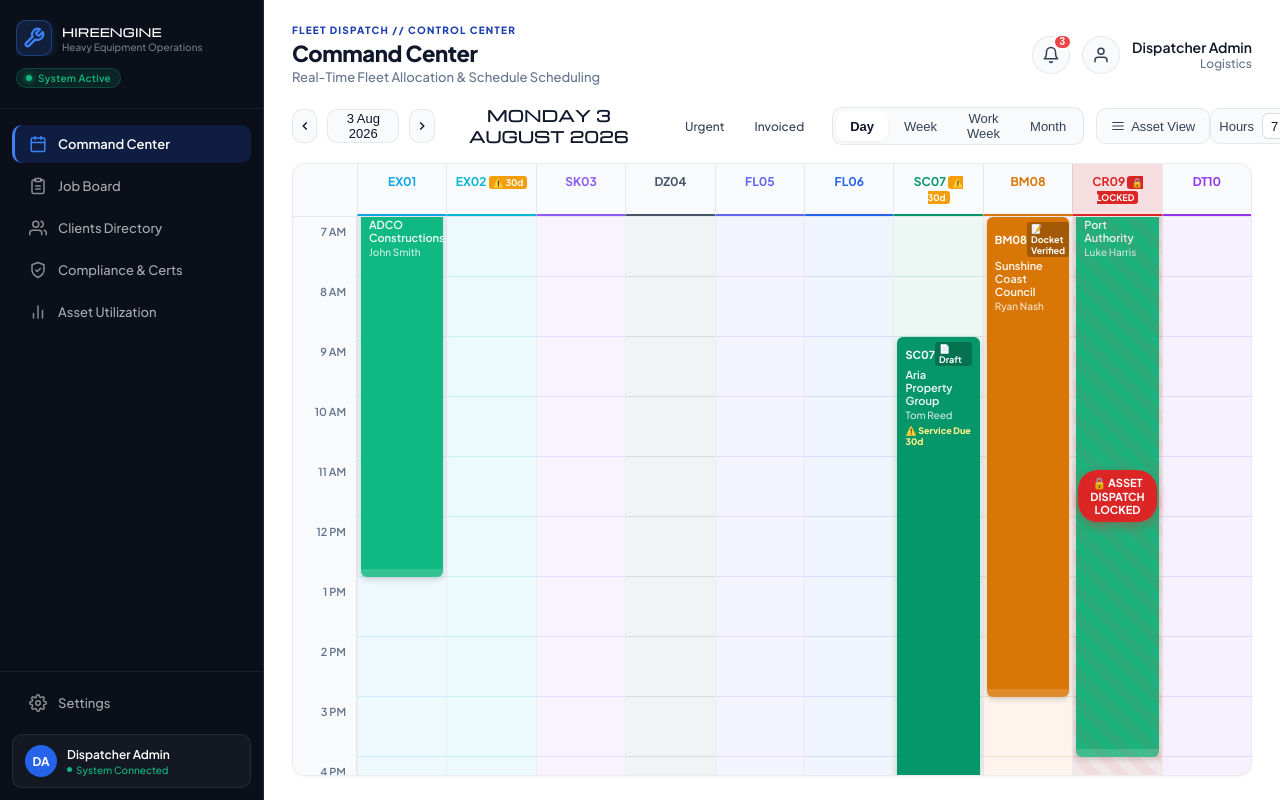
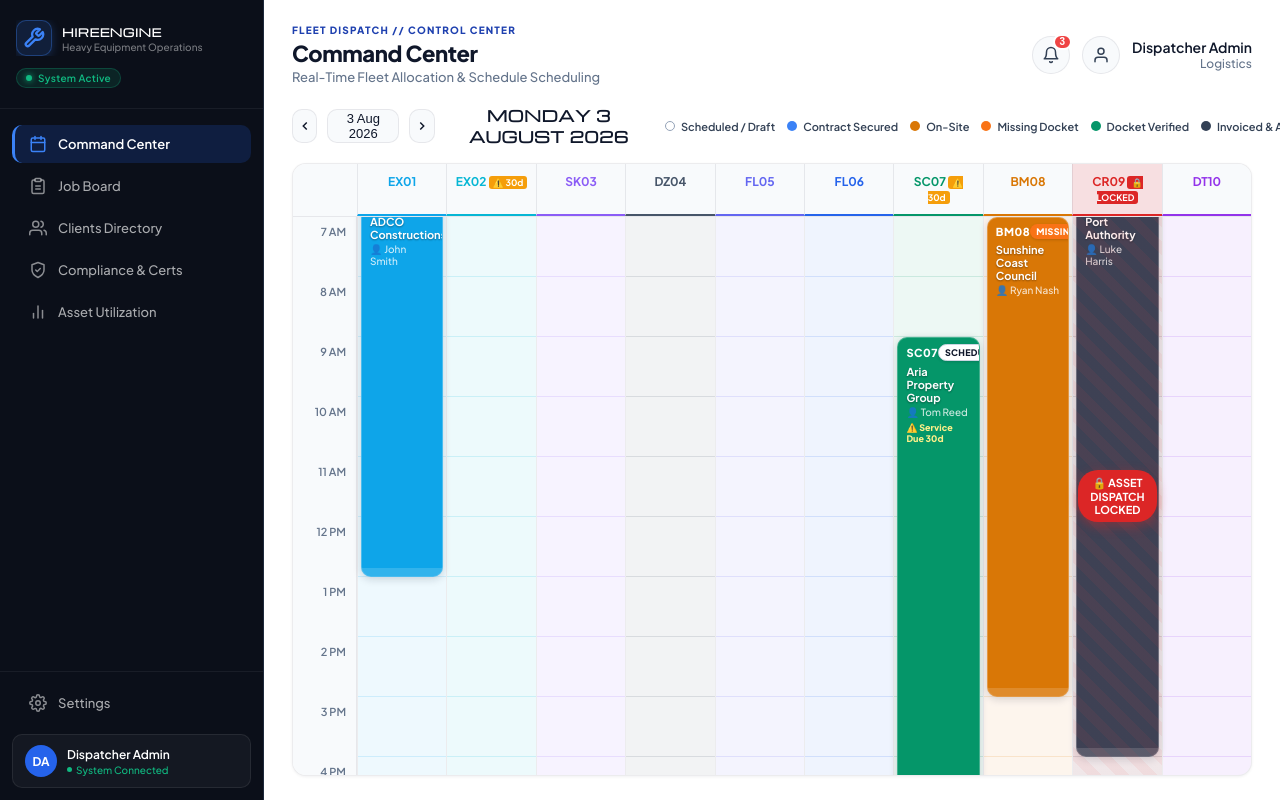
Before and after one commit to JamiePreece09/opsengineroom, a plain HTML site: page index.html in a window 1280 px wide. Both pictures are taken after a click on the button 304 px from the left and 126 px from the top of the page. Drawn offline with nearby package versions, Linux system fonts and the light colour scheme.

Commit message:
Execute Phase 2: Command Center Rebuild with Dual-Layer Visual System, 6 Granular DocuWare Pipeline Status Pills, Chronological Future Lock Rules, DZ04 UI Fix, and Compliance Hazard Locks

```diff
--- a/app.js
+++ b/app.js
@@ -188,9 +188,42 @@ function switchTab(tab){
 }
 
 function getBookingColor(b){
-  if(b.status==='Urgent')return ASSET_HEX.Urgent;
-  if(b.status==='Invoiced')return ASSET_HEX.Invoiced;
-  return ASSET_HEX[b.assetNumber]||ASSET_HEX.Other;
+  // Layer 1 (Block Background): Inherits asset column color so dispatcher instantly identifies asset!
+  const assetObj = assetRegistry.find(a => a.id === b.assetNumber);
+  return assetObj ? assetObj.hex : (ASSET_HEX[b.assetNumber] || '#475569');
+}
+
+/* Layer 2: Granular DocuWare Pipeline Status Pill Generator */
+function renderDocuWarePill(b){
+  const now = new Date();
+  const startD = new Date(b.startTime);
+
+  // Future Lock Rule: Future bookings cannot carry Invoiced or Completed states!
+  if(startD > now && (b.status === 'Invoiced' || b.status === 'Completed')){
+    b.status = 'Scheduled';
+  }
+
+  let pillCls = 'draft';
+  let pillText = 'Scheduled / Draft';
+
+  if(b.status === 'Invoiced'){
+    pillCls = 'archived';
+    pillText = 'Invoiced & Archived';
+  } else if(b.status === 'Completed' && b.docketUploaded){
+    pillCls = 'verified';
+    pillText = 'Docket Verified';
+  } else if(b.status === 'Completed' && !b.docketUploaded){
+    pillCls = 'missing';
+    pillText = 'Missing Docket';
+  } else if(b.status === 'On-Site'){
+    pillCls = 'onsite';
+    pillText = 'On-Site';
+  } else if(b.contractSigned || b.status === 'Dispatched'){
+    pillCls = 'secured';
+    pillText = 'Contract Secured';
+  }
+
+  return `<span class="card-dw-pill ${pillCls}">${pillText}</span>`;
 }
 
 function hasOverlap(asset,start,end,excludeId){
@@ -787,24 +820,20 @@ function renderDayView(body){
       const startMins=(startD.getHours()-minH)*60+startD.getMinutes();
       const dur=(endD-startD)/60000;
       const top=startMins*(PX/60);
-      const height=Math.max(dur*(PX/60),22);
-
-      let color=getBookingColor(b);
-      if(b.status==='Invoiced') color='#10b981';
-
-      let statusTag='📄 Draft';
-      if(b.status==='Invoiced') statusTag='⚡ Invoiced';
-      else if(b.status==='Completed') statusTag='📝 Docket Verified';
-      else if(b.status==='On-Site') statusTag='🚜 On-Site';
-      else if(b.status==='Urgent') statusTag='🔴 Urgent';
-
-      html+=`<div class="booking-card" id="${b.id}" style="top:${top}px;height:${height}px;background:${color};" onmousedown="${isExpired ? `alert('🚫 Safety Interlock: Asset ${asset} is locked.')` : `startDrag(event,'${b.id}')`}" ondblclick="editBooking('${b.id}')">
-        <div style="display:flex;justify-content:space-between;align-items:center;">
+      const height=Math.max(dur*(PX/60),26);
+
+      // Layer 1: Asset background color (fixes DZ04 blank red block bug!)
+      const color=getBookingColor(b);
+      // Layer 2: Embedded DocuWare Status Pill
+      const statusPillHtml=renderDocuWarePill(b);
+
+      html+=`<div class="booking-card" id="${b.id}" style="top:${top}px;height:${height}px;background:${color};" onmousedown="${isExpired ? `alert('🚫 Asset Dispatch Locked: Awaiting New Cert in DocuWare')` : `startDrag(event,'${b.id}')`}" ondblclick="editBooking('${b.id}')">
+        <div style="display:flex;justify-content:space-between;align-items:center;margin-bottom:2px;">
           <span class="booking-asset-code">${b.assetNumber}</span>
-          <span style="font-size:9px;font-weight:700;background:rgba(0,0,0,0.25);padding:1px 4px;border-radius:3px;">${statusTag}</span>
+          ${statusPillHtml}
         </div>
         <div class="booking-client">${b.clientName}</div>
-        <div class="booking-operator">${b.operatorName||''}</div>
+        <div class="booking-operator">${b.operatorName ? '👤 ' + b.operatorName : '👤 Unassigned'}</div>
         ${isWarning ? `<div style="font-size:9px;font-weight:800;color:#fef08a;margin-top:2px;">⚠️ Service Due 30d</div>` : ''}
         <div class="booking-resize-handle" onmousedown="startResize(event,'${b.id}')"></div>
       </div>`;
--- a/index.html
+++ b/index.html
@@ -108,8 +108,12 @@
         </div>
         <div style="display:flex;align-items:center;gap:12px;">
           <div class="calendar-legend">
-            <div class="legend-item"><span class="dot" style="background-color:var(--color-urgent);"></span> Urgent</div>
-            <div class="legend-item"><span class="dot" style="background-color:var(--color-invoiced);"></span> Invoiced</div>
+            <div class="legend-item"><span class="dot-pill draft"></span> Scheduled / Draft</div>
+            <div class="legend-item"><span class="dot-pill secured"></span> Contract Secured</div>
+            <div class="legend-item"><span class="dot-pill onsite"></span> On-Site</div>
+            <div class="legend-item"><span class="dot-pill missing"></span> Missing Docket</div>
+            <div class="legend-item"><span class="dot-pill verified"></span> Docket Verified</div>
+            <div class="legend-item"><span class="dot-pill archived"></span> Invoiced &amp; Archived</div>
           </div>
           <div class="view-toggles">
             <button class="view-btn active" onclick="setCalendarView('Day')">Day</button>
--- a/styles.css
+++ b/styles.css
@@ -254,25 +254,55 @@ body {
 .time-slot { height: 60px; position: relative; cursor: crosshair; }
 .time-slot:hover { background-color: rgba(0,0,0,0.02); }
 
+.calendar-legend { display: flex; align-items: center; gap: 12px; margin: 0 12px; }
+.legend-item { display: flex; align-items: center; gap: 6px; font-size: 11px; font-weight: 600; color: var(--text-secondary); white-space: nowrap; }
+.dot-pill { width: 10px; height: 10px; border-radius: 50%; flex-shrink: 0; display: inline-block; }
+.dot-pill.draft { background: #ffffff; border: 1px solid #94a3b8; }
+.dot-pill.secured { background: #3b82f6; }
+.dot-pill.onsite { background: #d97706; }
+.dot-pill.missing { background: #f97316; }
+.dot-pill.verified { background: #059669; }
+.dot-pill.archived { background: #334155; }
+
 /* Day view header row */
 .calendar-header-row { display: flex; border-bottom: 1px solid var(--border-light); flex-shrink: 0; background: var(--bg-secondary); }
 .calendar-gutter-header { width: 64px; flex-shrink: 0; border-right: 1px solid var(--border-light); }
 .calendar-col-header { flex: 1; padding: 10px 8px; text-align: center; font-size: 12px; font-weight: 700; border-right: 1px solid var(--border-light); }
 .calendar-col-header:last-child { border-right: none; }
 
-/* Booking cards */
+/* Booking cards — Dual-Layer Visual System */
 .booking-card {
-  position: absolute; left: 3px; right: 3px; border-radius: var(--radius-sm);
-  padding: 5px 8px; font-size: 11px; color: #ffffff; overflow: hidden;
-  box-shadow: 0 2px 6px rgba(0,0,0,0.2);
+  position: absolute; left: 3px; right: 3px; border-radius: var(--radius-md);
+  padding: 6px 8px; font-size: 11px; color: #ffffff; overflow: hidden;
+  box-shadow: 0 2px 8px rgba(15,23,42,0.18);
+  border: 1px solid rgba(255,255,255,0.25);
   cursor: grab; transition: box-shadow 0.2s, transform 0.1s; z-index: 1;
   display: flex; flex-direction: column; gap: 2px;
 }
-.booking-card:hover { box-shadow: 0 4px 12px rgba(0,0,0,0.3); z-index: 5; }
+.booking-card:hover { box-shadow: 0 6px 16px rgba(15,23,42,0.28); z-index: 5; transform: translateY(-1px); }
 .booking-card:active { cursor: grabbing; }
-.booking-asset-code { font-weight: 700; font-size: 11px; }
-.booking-client { font-size: 11px; font-weight: 600; opacity: 0.95; }
-.booking-operator { font-size: 10px; opacity: 0.8; }
+
+/* Layer 2: Embedded DocuWare Status Pill */
+.card-dw-pill {
+  font-size: 9px;
+  font-weight: 800;
+  padding: 2px 6px;
+  border-radius: 10px;
+  white-space: nowrap;
+  letter-spacing: 0.3px;
+  text-transform: uppercase;
+  box-shadow: 0 1px 3px rgba(0,0,0,0.15);
+}
+.card-dw-pill.draft { background: #ffffff; color: #0f172a; border: 1px solid #cbd5e1; }
+.card-dw-pill.secured { background: #3b82f6; color: #ffffff; }
+.card-dw-pill.onsite { background: #d97706; color: #ffffff; }
+.card-dw-pill.missing { background: #f97316; color: #ffffff; }
+.card-dw-pill.verified { background: #059669; color: #ffffff; }
+.card-dw-pill.archived { background: #334155; color: #ffffff; border: 1px solid rgba(255,255,255,0.3); }
+
+.booking-asset-code { font-weight: 800; font-size: 11px; letter-spacing: 0.5px; }
+.booking-client { font-size: 11px; font-weight: 700; opacity: 0.98; color: #ffffff; text-shadow: 0 1px 2px rgba(0,0,0,0.4); }
+.booking-operator { font-size: 10px; font-weight: 500; opacity: 0.9; color: rgba(255,255,255,0.9); }
 .booking-resize-handle {
   position: absolute; bottom: 0; left: 0; right: 0; height: 8px;
   cursor: ns-resize; background-color: rgba(255,255,255,0.15);
```
